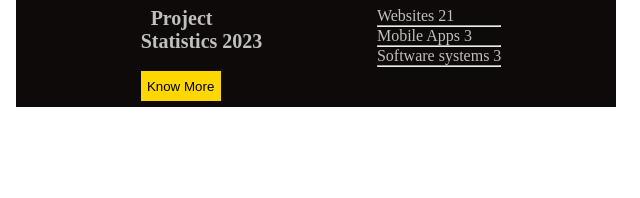
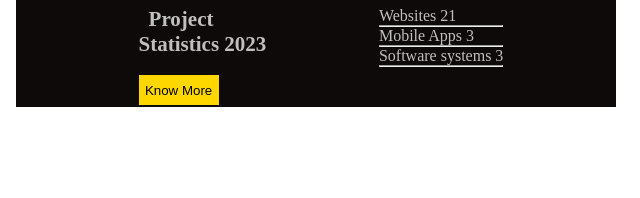
Before and after one commit to CelebMunyiri/portfolio, a plain HTML site: page index.html in a window 1280 px wide. Shown: the part 524-722 px from the top of the page, 48-688 px from the left. Drawn offline with Linux system fonts and the light colour scheme.

Commit message:
styled home page

```diff
--- a/index.html
+++ b/index.html
@@ -40,8 +40,8 @@
                 </div>
                 <div class="div3">
                    <div class="div4">
-                    <p style="font-size: 20px;font-weight:bold;margin-left:20px;">Project</p>
-                    <p style="font-size: 20px;font-weight:bold;margin-left:10px;" >Statistics 2023</p><br>
+                    <p style="font-size: 21px;font-weight:bold;margin-left:20px;">Project</p>
+                    <p style="font-size: 21px;font-weight:bold;margin-left:10px;" >Statistics 2023</p><br>
                     <button style="width:80px;height:30px;background:gold; margin-left:10px;border:none;">Know More</button>
                    </div>
                    <div class="div4">
```
